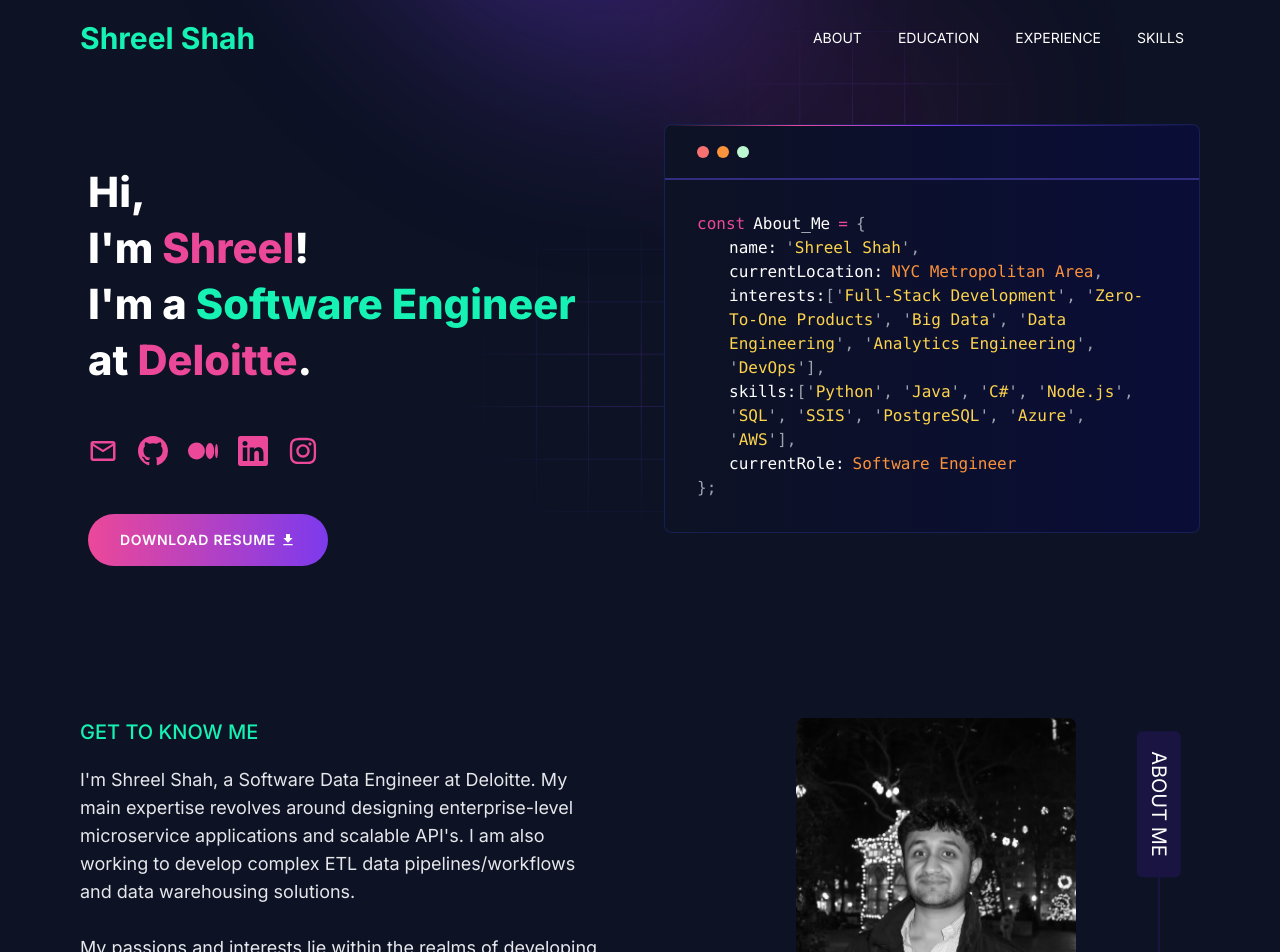
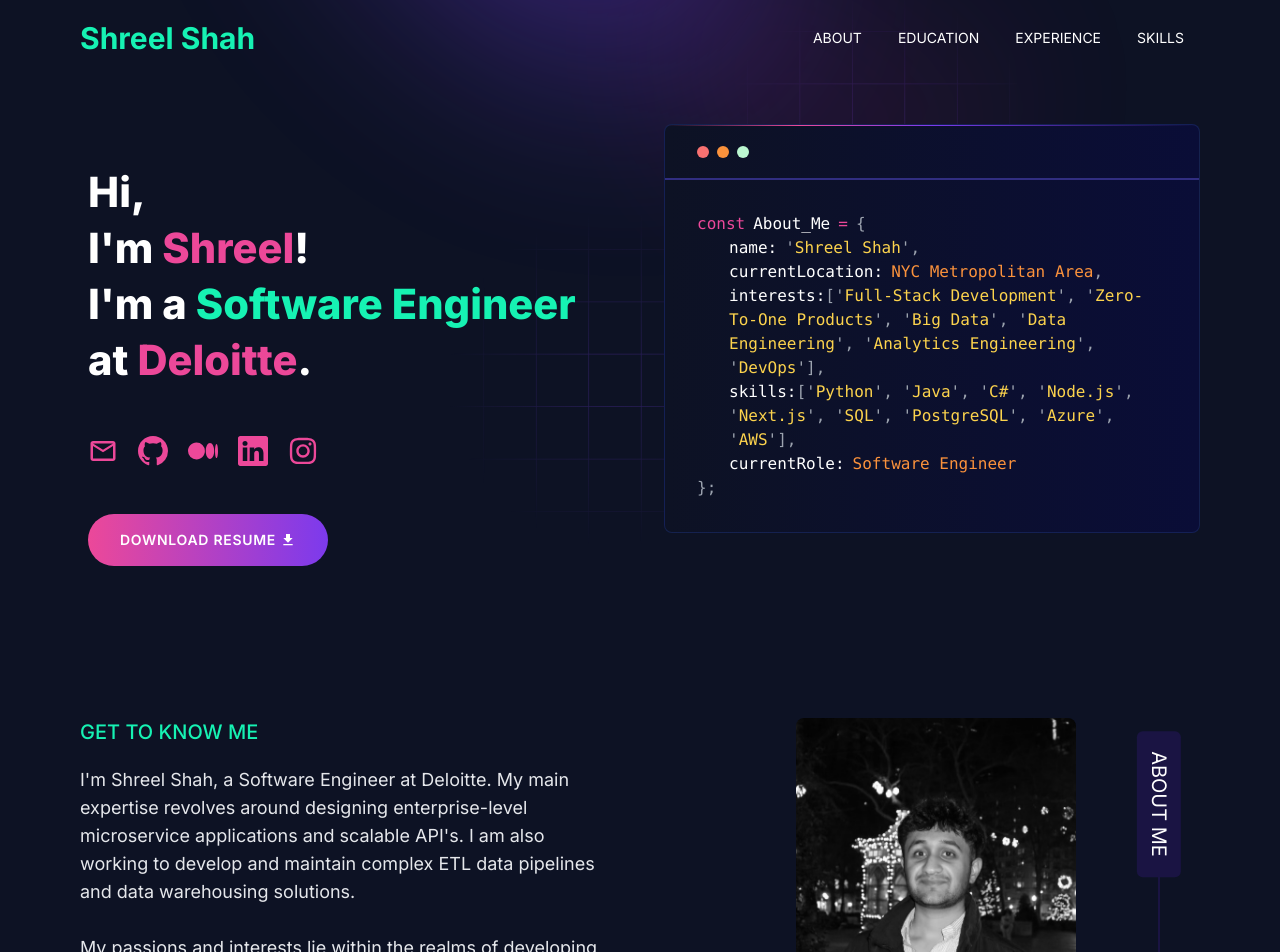
Before and after one commit to shreelshah12/shreelshah12.github.io, a Next.js app: page / in a window 1280 px wide. Shown: the top 952 px of the page. Built offline with nearby package versions, Linux system fonts and the light colour scheme.

Commit message:
updates to about

```diff
--- a/app/components/homepage/hero-section/index.jsx
+++ b/app/components/homepage/hero-section/index.jsx
@@ -143,9 +143,9 @@
                 <span className="text-gray-400">{"', '"}</span>
                 <span className="text-amber-300">Node.js</span>
                 <span className="text-gray-400">{"', '"}</span>
+                <span className="text-amber-300">Next.js</span>
+                <span className="text-gray-400">{"', '"}</span>
                 <span className="text-amber-300">SQL</span>
-                <span className="text-gray-400">{"', '"}</span>
-                <span className="text-amber-300">SSIS</span>
                 <span className="text-gray-400">{"', '"}</span>
                 <span className="text-amber-300">PostgreSQL</span>
                 <span className="text-gray-400">{"', '"}</span>
--- a/utils/data/personal-data.js
+++ b/utils/data/personal-data.js
@@ -2,7 +2,7 @@
   name: "Shreel",
   profile: '/IMG_4693.jpeg',
   designation: " Software Engineer ",
-  description: "I'm Shreel Shah, a Software Data Engineer at Deloitte. My main expertise revolves around designing enterprise-level microservice applications and scalable API's. I am also working to develop complex ETL data pipelines/workflows and data warehousing solutions.",
+  description: "I'm Shreel Shah, a Software Engineer at Deloitte. My main expertise revolves around designing enterprise-level microservice applications and scalable API's. I am also working to develop and maintain complex ETL data pipelines and data warehousing solutions.",
   description2: "My passions and interests lie within the realms of developing full-stack applications, scaling zero-to-one products, and driving impact through software.",
   description3: "Always open to building something new and exciting. Reach out and let's work to make something impactful!",
   email: 'shreelshah12@gmail.com',
```
